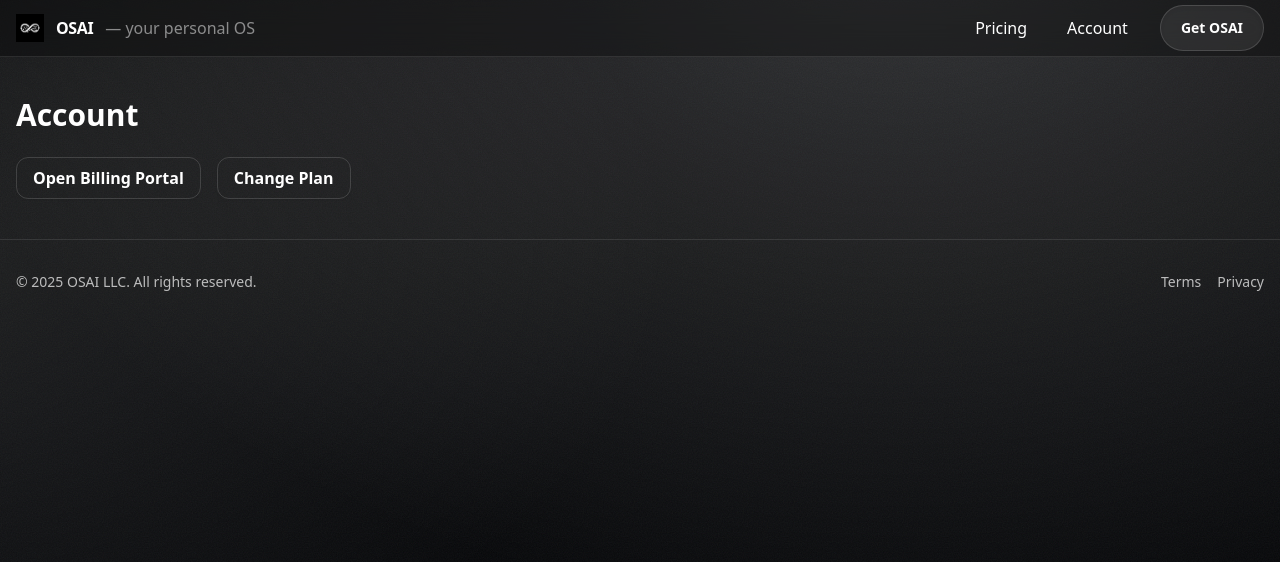
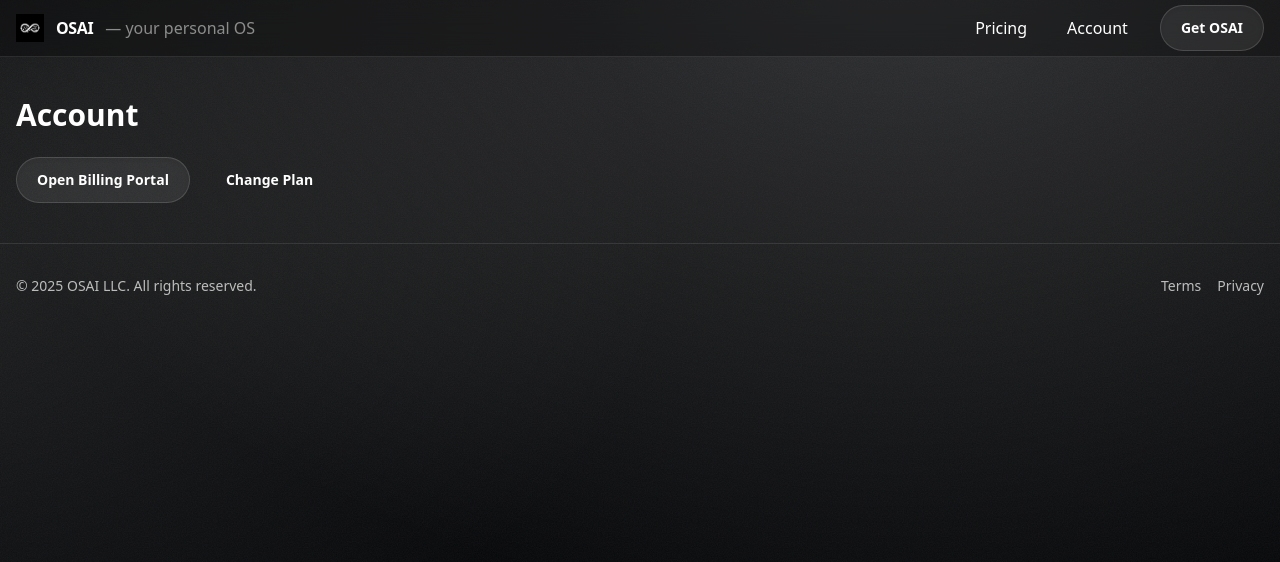
Before and after one commit to MasonIllies/OSAI, a Next.js app in the folder osai-mvp/: page /account in a window 1280 px wide. Shown: the top 562 px of the page. Built offline with nearby package versions, Linux system fonts and the light colour scheme.

Commit message:
Update page.tsx

```diff
--- a/osai-mvp/app/account/page.tsx
+++ b/osai-mvp/app/account/page.tsx
@@ -26,12 +26,10 @@
         <p className="text-white/70">Please sign in to manage your subscription.</p>
       ) : (
         <div className="flex gap-4 items-center">
-          <button onClick={openPortal} disabled={loading} className="inline-flex items-center justify-center rounded-xl px-4 py-2 text-base font-semibold border border-white/15 shadow-sm hover:opacity-90 focus:outline-none focus:ring disabled:opacity-50">
+          <button onClick={openPortal} disabled={loading} className="btn disabled:opacity-50">
             {loading ? "Opening…" : "Open Billing Portal"}
           </button>
-          <a href="/pricing" className="inline-flex items-center justify-center rounded-xl px-4 py-2 text-base font-semibold border border-white/15 shadow-sm hover:opacity-90 focus:outline-none focus:ring">
-            Change Plan
-          </a>
+          <a href="/pricing" className="btn-ghost">Change Plan</a>
         </div>
       )}
     </section>
```
